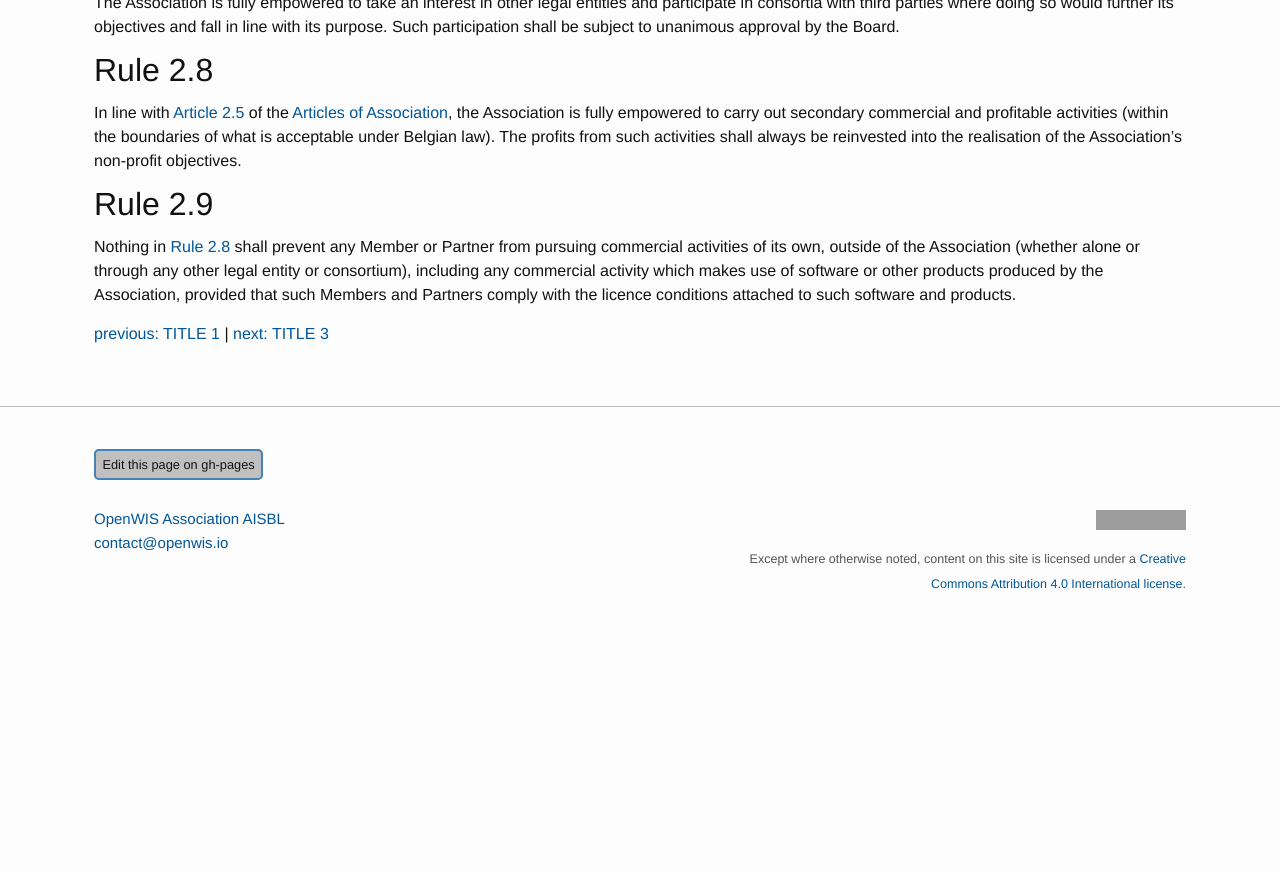
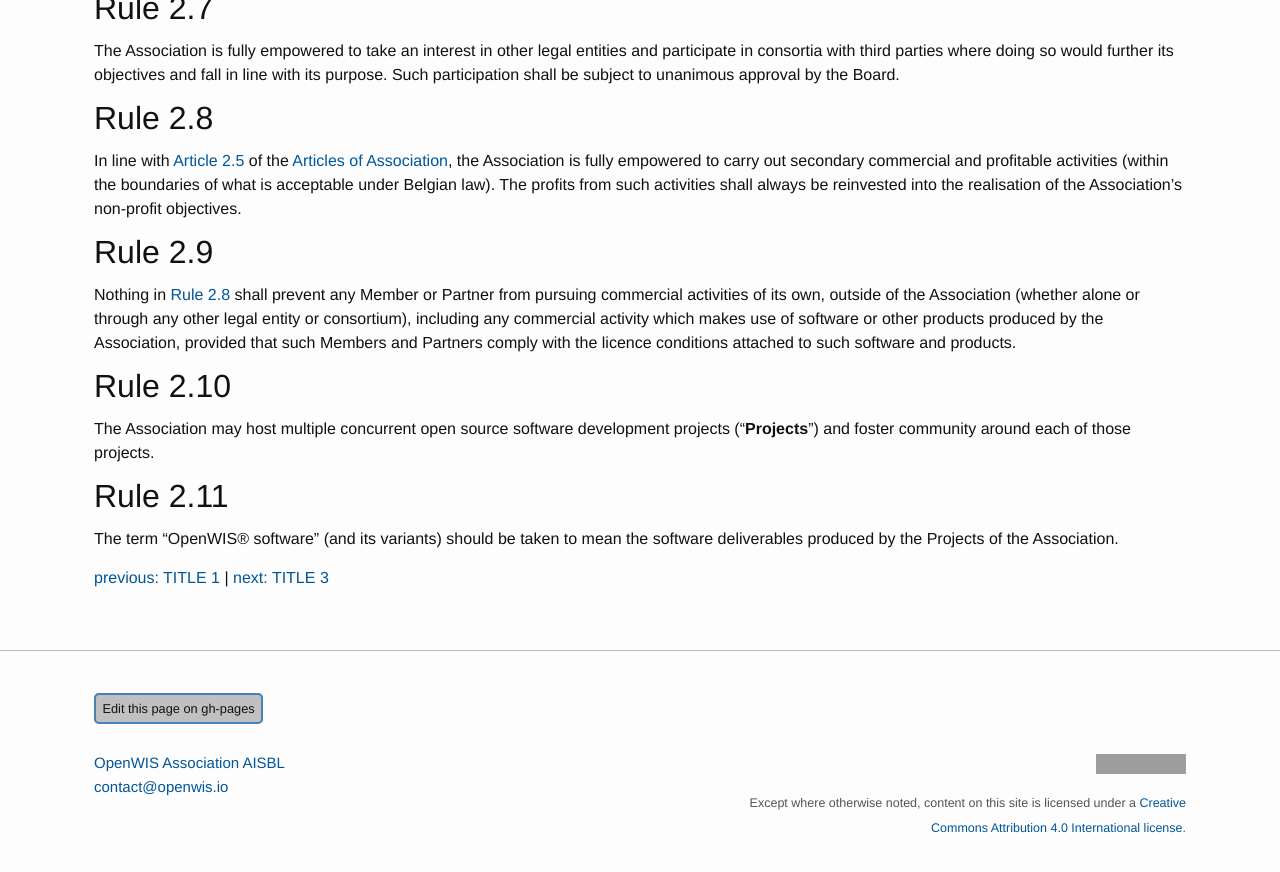
Before and after one commit to OpenWIS/openwis-documentation, a Jekyll site: the page built from rules/2-purpose.md, in a window 1280 px wide and 900 px high, scrolled down 1324 px. Shown: the top 872 px of the window. Built offline with Jekyll 4.4.1, drawn with Linux system fonts in a browser that asks for light colours; before the commit the page ends 1980 px from its top, so only the background shows below that; grey boxes are pictures that could not be loaded.

Commit message:
implementing ATT-OWIS-SC-2016-6 recommendation ATT-6#1

```diff
--- a/rules/2-purpose.md
+++ b/rules/2-purpose.md
@@ -14,7 +14,9 @@ contents : [
     ["#rule-2.6", "Rule 2.5"],
     ["#rule-2.7", "Rule 2.6"],
     ["#rule-2.8", "Rule 2.7"],
-    ["#rule-2.9", "Rule 2.9"]
+    ["#rule-2.9", "Rule 2.9"],
+    ["#rule-2.10", "Rule 2.10"],
+    ["#rule-2.11", "Rule 2.11"]
 ]
 ---
 
@@ -54,4 +56,12 @@ In line with [Article 2.5]({{ "/articles/2-purpose.html#article-2.5" | prepend:
 
 Nothing in [Rule 2.8](#rule-2.8) shall prevent any Member or Partner from pursuing commercial activities of its own, outside of the Association (whether alone or through any other legal entity or consortium), including any commercial activity which makes use of software or other products produced by the Association, provided that such Members and Partners comply with the licence conditions attached to such software and products.
 
+<h2 id="rule-2.10">Rule 2.10</h2>
+
+The Association may host multiple concurrent open source software development projects (“**Projects**”) and foster community around each of those projects.
+
+<h2 id="rule-2.11">Rule 2.11</h2>
+
+The term "OpenWIS&reg; software" (and its variants) should be taken to mean the software deliverables produced by the Projects of the Association.
+
 [previous: TITLE 1]({{ "/rules/1-name-legal-status-and-trademarks.html" | prepend: site.baseurl }}) \| [next: TITLE 3]({{ "/rules/3-registered-office.html" | prepend: site.baseurl }})
```
